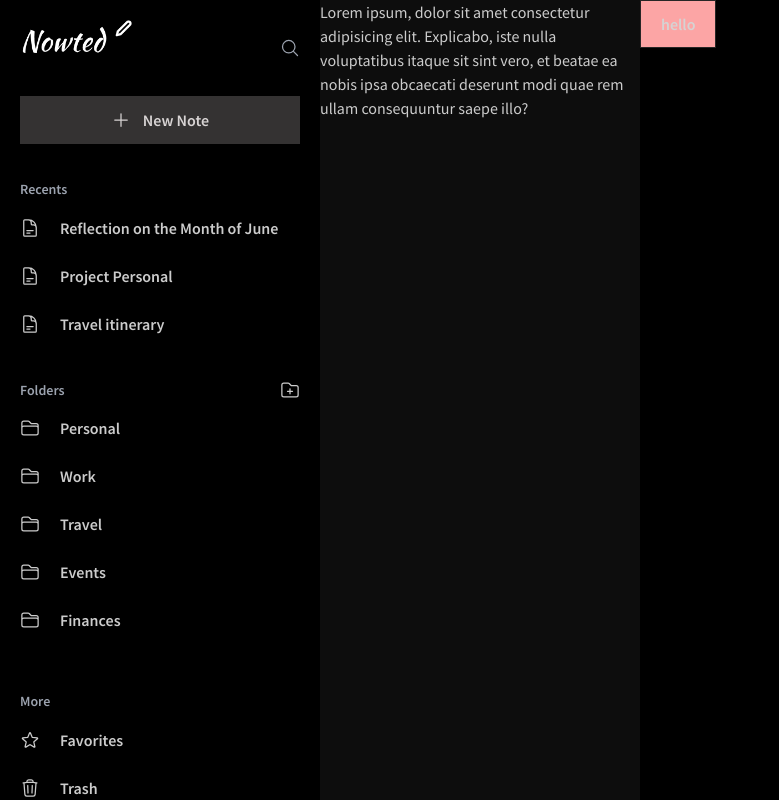
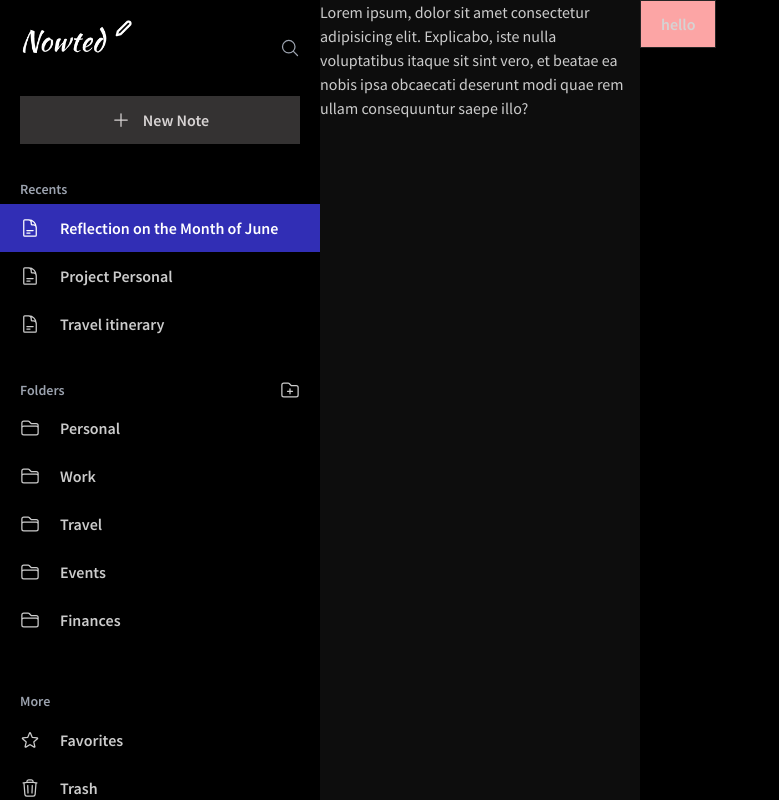
Before and after one commit to harithya/Nowted-App, a Next.js app: page / in a window 1280 px wide. Shown: the whole page, without its empty margins (0-779 px from the left). Built offline with nearby package versions, Linux system fonts and the light colour scheme.

Commit message:
edit config tailwind

```diff
--- a/components/Navigation/Content/Recent.tsx
+++ b/components/Navigation/Content/Recent.tsx
@@ -14,7 +14,7 @@ const Recent = () => {
       </label>
       <div className="mt-1">
         {data.map((val, i) => (
-          <Menu key={i} icon="DocumentTextIcon">
+          <Menu key={i} isActive={i === 0} icon="DocumentTextIcon">
             {val}
           </Menu>
         ))}
--- a/components/Navigation/Menu.tsx
+++ b/components/Navigation/Menu.tsx
@@ -4,11 +4,20 @@ import * as Icon from "@heroicons/react/24/outline";
 
 interface Props {
   icon?: keyof typeof Icon;
+  isActive?: boolean;
 }
-const Menu: React.FC<PropsWithChildren<Props>> = ({ children, ...props }) => {
+const Menu: React.FC<PropsWithChildren<Props>> = ({
+  children,
+  isActive,
+  ...props
+}) => {
   const MyIcon = Icon[props.icon ?? "AcademicCapIcon"];
   return (
-    <div className="py-3 flex  items-center space-x-5 hover:bg-base-200 cursor-pointer h-full w-full px-5">
+    <div
+      className={`py-3 flex   items-center space-x-5  cursor-pointer h-full w-full px-5 ${
+        isActive ? "bg-info text-white" : "hover:bg-base-200"
+      }`}
+    >
       <MyIcon className="h-5 w-5" />
       <label className="font-semibold cursor-pointer">{children}</label>
     </div>
--- a/tailwind.config.js
+++ b/tailwind.config.js
@@ -8,7 +8,23 @@ module.exports = {
   theme: {
     fontFamily: {
       'sans': ['Source Sans Pro', 'sans-serif']
+    },
+    extend: {
+      colors: {
+        'info': '#312EB5'
+      }
     }
   },
+  daisyui: {
+    themes: [
+      {
+        light: {
+          ...require("daisyui/src/colors/themes")["[data-theme=black]"],
+          info: "#312EB5",
+        },
+      },
+    ],
+  },
   plugins: [require("daisyui")],
+
 }
```
